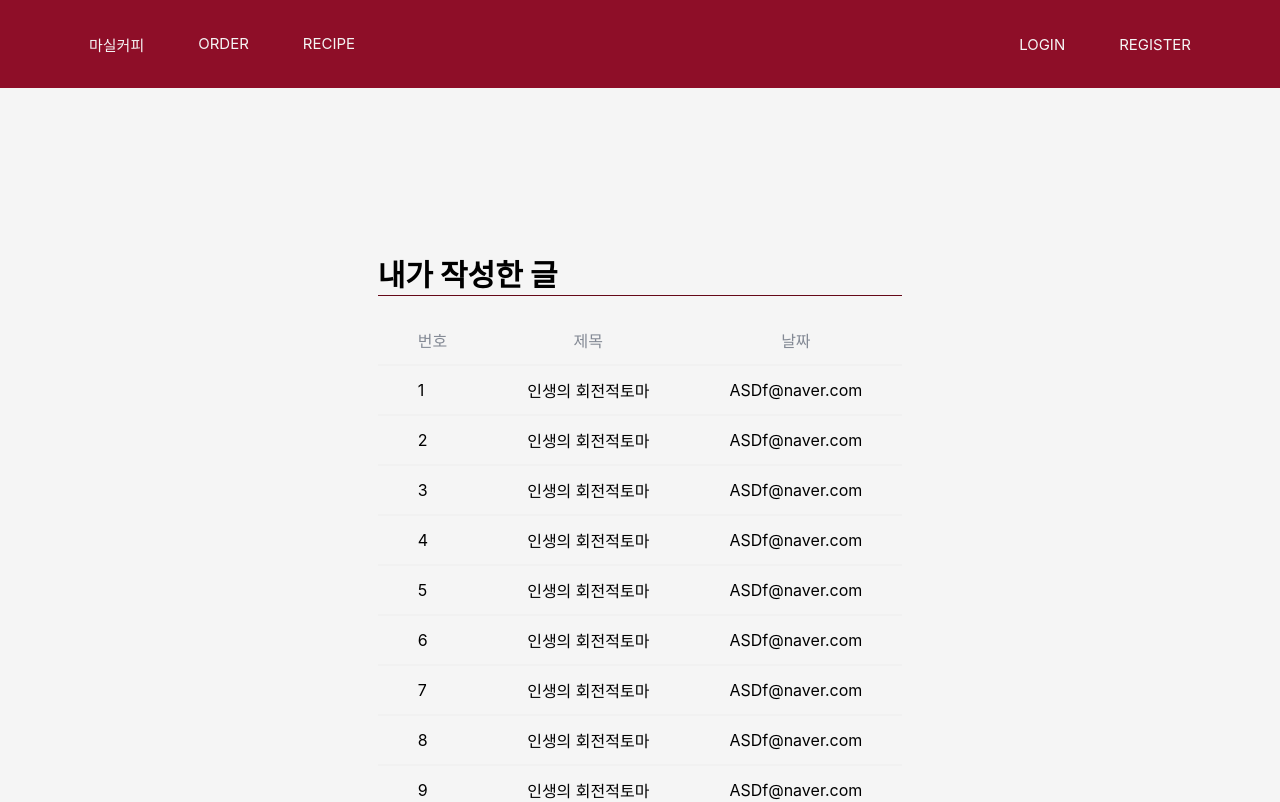
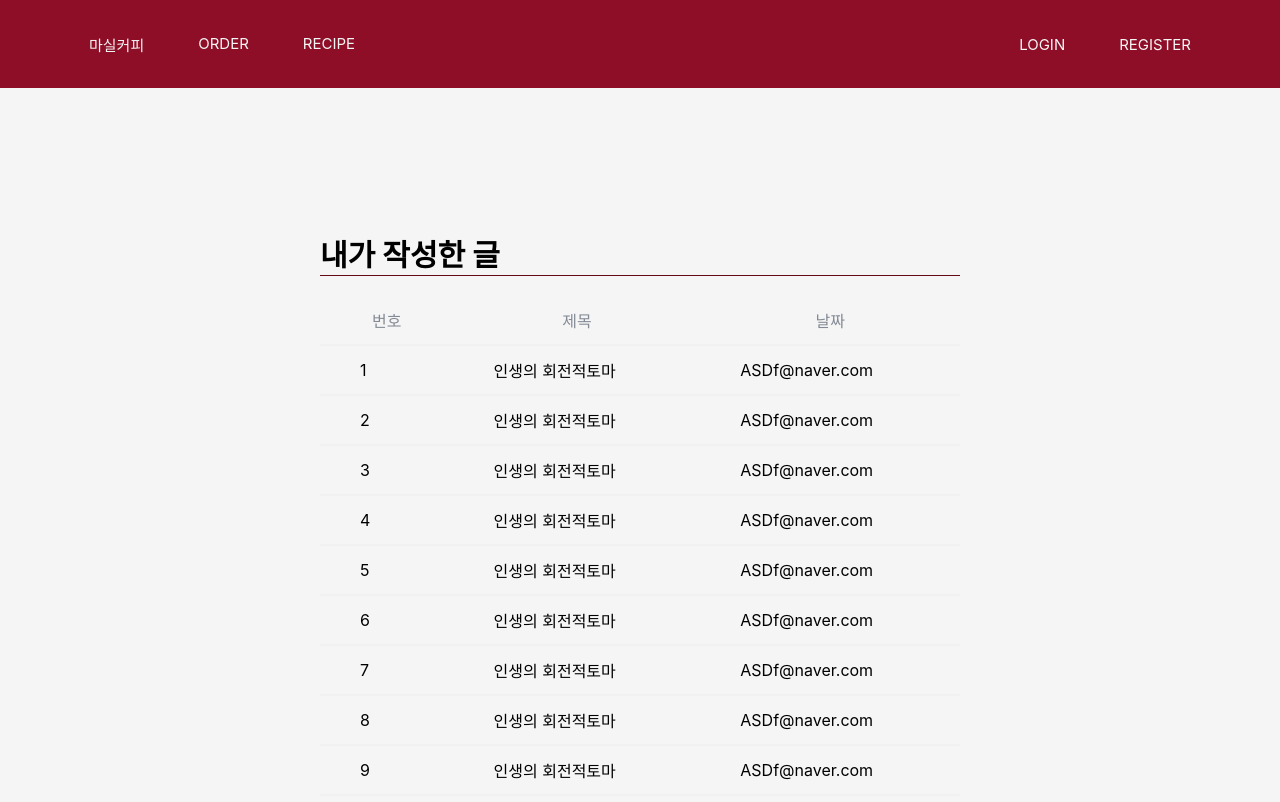
Before and after one commit to hotline404/elice-SW-6-3-Team-MasilCoffee, a React (Create React App) app in the folder client/: page /CommentListpage in a window 1280 px wide. Shown: the top 802 px of the page. Built offline with nearby package versions, Linux system fonts and the light colour scheme.

Commit message:
feat: props boolean in Card component

```diff
--- a/client/hooks/usePagination.jsx
+++ b/client/hooks/usePagination.jsx
@@ -9,7 +9,7 @@ export const usePagination = ({
     const totalPageNumbers = siblingCount + 5;
 
     if (totalPageNumbers >= totalPageCount) {
-      return range(1, totalPageCount);
+      return range(1, totalPageCount);cd
     }
 
     const leftSiblingIndex = Math.max(currentPage - siblingCount, 1);
--- a/client/src/components/ui/card/Card.jsx
+++ b/client/src/components/ui/card/Card.jsx
@@ -1,10 +1,16 @@
 import React from "react";
-import styled from "styled-components"
+import styled from "styled-components";
 
 function Card(props) {
+
+  console.log("non", props.NonFlex)
   return (
     <div>
-      <SCard>{props.children}</SCard>
+      {props.NonFlex ? (
+        <NoneFlexCard>{props.children}</NoneFlexCard>
+      ) : (
+        <SCard>{props.children}</SCard>
+      )}
     </div>
   );
 }
@@ -20,3 +26,13 @@ const SCard = styled.div`
 
   margin-top: 63px;
 `;
+
+const NoneFlexCard = styled.div`
+  height: 742px;
+  width: 50%;
+  justify-content: center;
+
+  margin: 0 auto;
+
+  margin-top: 63px;
+`;
--- a/client/src/pages/mypage/commentList/CommentListPage.jsx
+++ b/client/src/pages/mypage/commentList/CommentListPage.jsx
@@ -2,22 +2,20 @@ import React, { Fragment } from "react";
 import Container from "../../../components/ui/container/Container";
 import Card from "../../../components/ui/card/Card";
 import CommentList from "./commentList/CommentList";
-import Headers from "../../../components/layout/Header/Headers"
-import Footer from "../../../components/layout/Footer/Footer"
+import Headers from "../../../components/layout/Header/Headers";
+import Footer from "../../../components/layout/Footer/Footer";
 import Contents from "../../../components/ui/contents/Contents";
-
-
 
 function CommentListPage() {
   return (
     <Fragment>
-      <Headers/>
+      <Headers />
       <Container>
         <Contents>
-          <Card>
-          <CommentList />
+          <Card NonFlex>
+            <CommentList />
           </Card>
-          </Contents>
+        </Contents>
       </Container>
       <Footer />
     </Fragment>
--- a/client/src/pages/mypage/confirmPassword/ConfirmPasswordForm.jsx
+++ b/client/src/pages/mypage/confirmPassword/ConfirmPasswordForm.jsx
@@ -4,7 +4,6 @@ import { CenterBox } from "../style/MyPage.style";
 import * as S from "../style/ConfirmPassword.style";
 
 function ConfirmPasswordForm({ email, password }) {
-
   const InputData = [
     {
       ref: email,
--- a/client/src/pages/mypage/style/StyledTable.jsx
+++ b/client/src/pages/mypage/style/StyledTable.jsx
@@ -4,7 +4,7 @@ import Table from "../../../components/ui/table/Table";
 export const StyledTable = styled(Table)`
   height: auto;
 
-  background-color: #fff;
+  background-color: red;
 
   table-layout:fixed;
 
--- a/client/src/pages/mypage/writeList/WriteList.jsx
+++ b/client/src/pages/mypage/writeList/WriteList.jsx
@@ -10,7 +10,7 @@ function WriteList() {
     <Fragment>
       <Headers />
       <Container>
-        <Card>
+        <Card NonFlex>
           <WriteListForm />
         </Card>
       </Container>
--- a/client/src/pages/mypage/writeList/WriteListForm.jsx
+++ b/client/src/pages/mypage/writeList/WriteListForm.jsx
@@ -8,7 +8,7 @@ function WriteListForm({trData, tdData}) {
   return (
       <div>
       <CommentTitle>내가 작성한 글</CommentTitle>
-      <Contents>
+
         <StyledTable trData={trData} tdData={tdData}/>
         <Paginamtion>
           <PaginationItem href="#">&laquo;</PaginationItem>
@@ -20,7 +20,7 @@ function WriteListForm({trData, tdData}) {
           <PaginationItem href="#">6</PaginationItem>
           <PaginationItem href="#">&raquo;</PaginationItem>
         </Paginamtion>
-      </Contents>
+
     </div>
   )
 }
```
